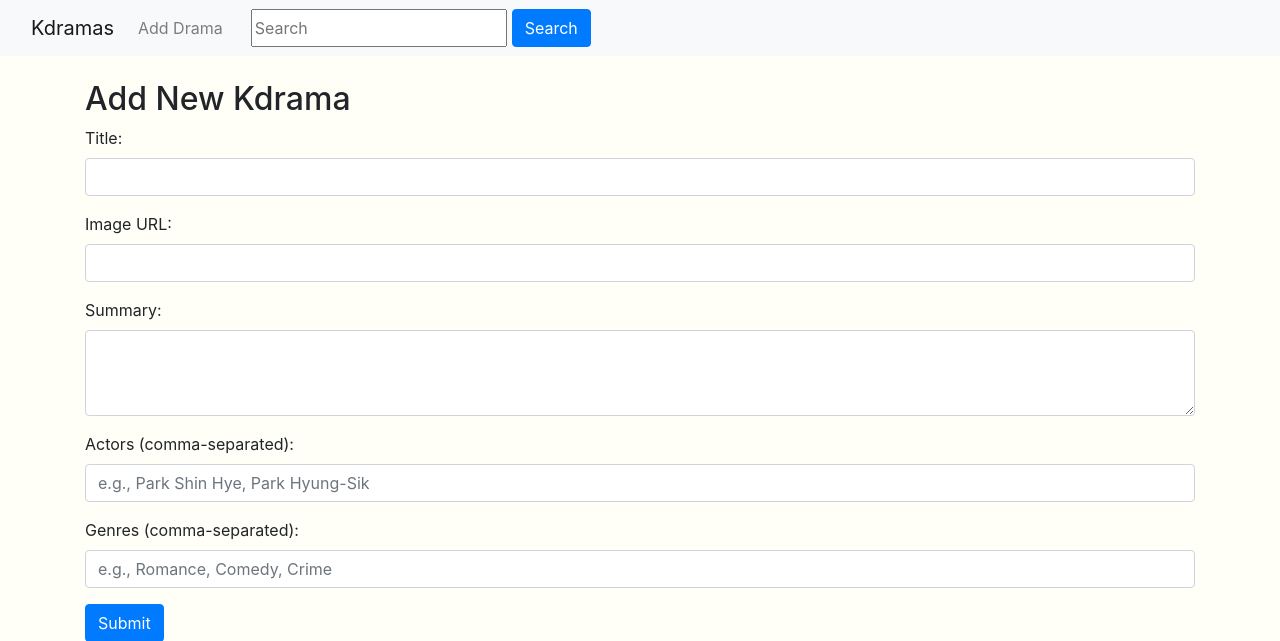
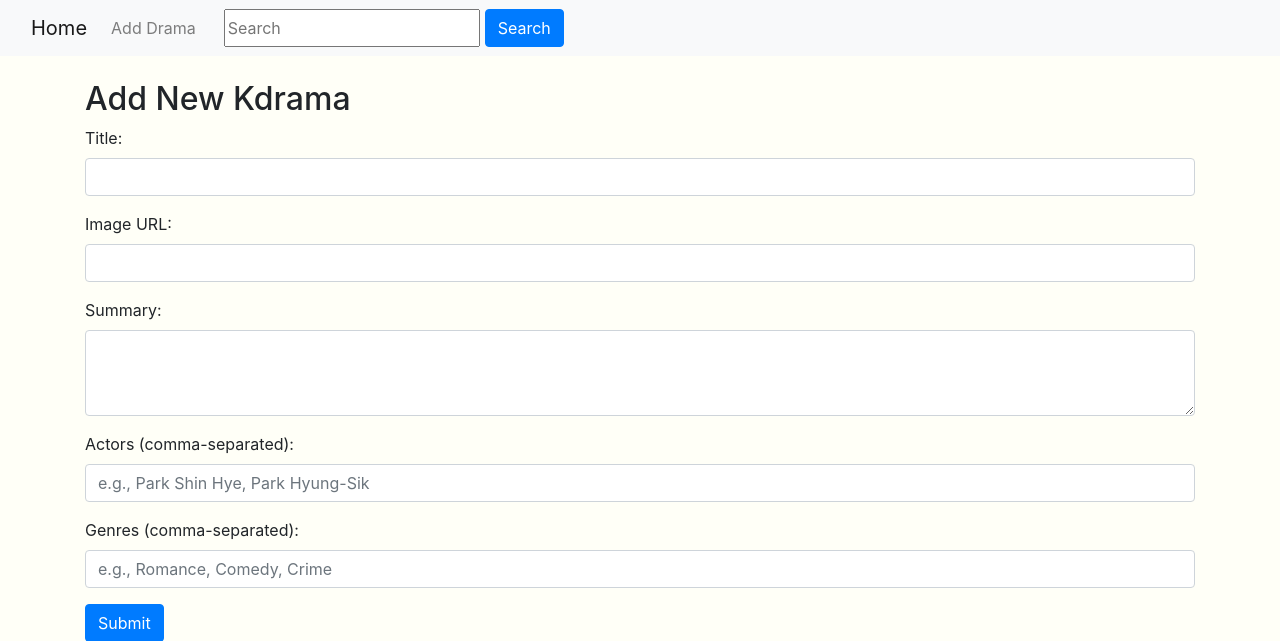
Before and after one commit to paeb37/ui-design, a Flask app: page /add in a window 1280 px wide. Shown: the top 641 px of the page. Run offline with Flask 3, Linux system fonts and the light colour scheme; some libraries are stand-ins or nearby versions.

Commit message:
Minor Changes

```diff
--- a/templates/layout.html
+++ b/templates/layout.html
@@ -18,14 +18,14 @@
 
   <script type="text/javascript" src="{{ url_for('static', filename='script.js') }}"></script>
 
-    <title>Kdramas</title>
+    <title>Counting Cards</title>
   </head>
   <body>
 
 <nav class="navbar navbar-expand-lg navbar-light bg-light">
   <div class="container-fluid">
     <!-- Website title with a link to the homepage -->
-    <a class="navbar-brand" href="/">Kdramas</a>
+    <a class="navbar-brand" href="/">Home</a>
     <button class="navbar-toggler" type="button" data-bs-toggle="collapse" data-bs-target="#navbarNav" aria-controls="navbarNav" aria-expanded="false" aria-label="Toggle navigation">
       <span class="navbar-toggler-icon"></span>
     </button>
--- a/templates/welcome.html
+++ b/templates/welcome.html
@@ -10,7 +10,7 @@
 <!-- Top Rated Kdramas to Watch-->
 <!-- Remember, this is wrapped in a container -->
 <h1>
-    Top Kdramas to Watch!
+    YOU AND THE CARDS
 </h1>
 
 <br>
```
